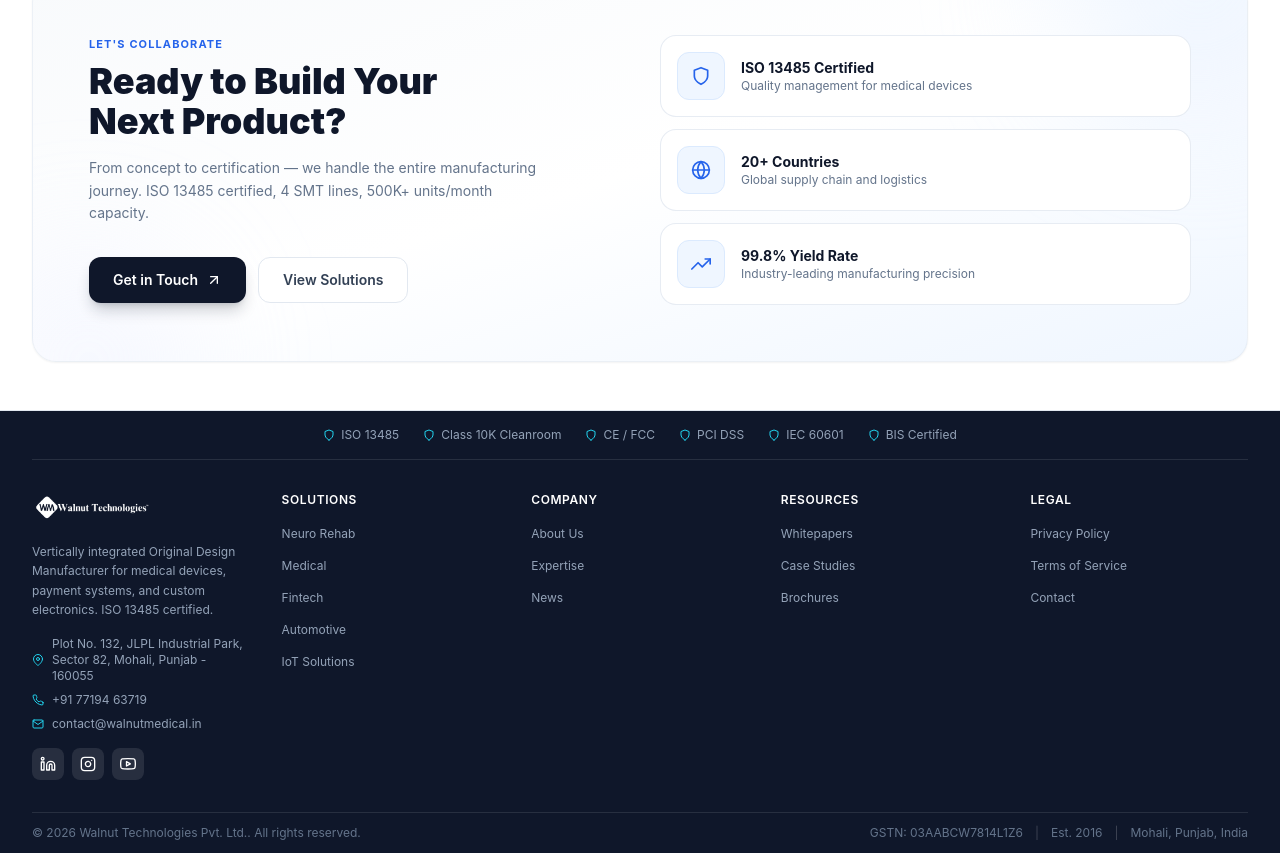
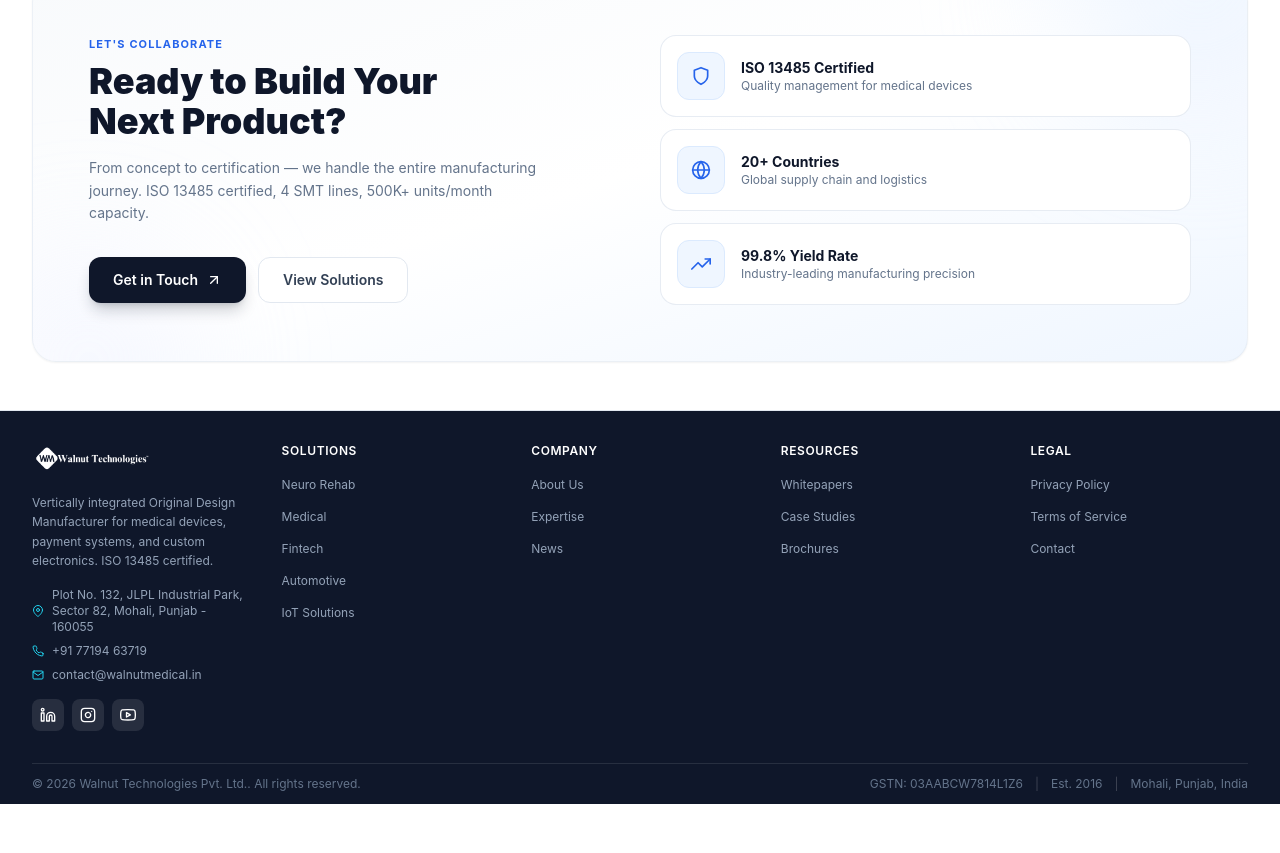
Before and after one commit to nitin-patyal-57/Walnut-technologies, a React (Vite) app: page / in a window 1280 px wide. Shown: the part 3286-4139 px from the top of the page. After the commit the page ends 4090 px from the top, so only its background shows below. Built offline with nearby package versions, Linux system fonts and the light colour scheme.

Commit message:
refactor: remove certifications banner from footer

```diff
--- a/src/components/Footer.jsx
+++ b/src/components/Footer.jsx
@@ -1,16 +1,7 @@
 import { Link } from 'react-router-dom';
-import { FiLinkedin, FiInstagram, FiYoutube, FiArrowUp, FiMapPin, FiPhone, FiMail, FiShield } from 'react-icons/fi';
+import { FiLinkedin, FiInstagram, FiYoutube, FiArrowUp, FiMapPin, FiPhone, FiMail } from 'react-icons/fi';
 import { brand } from '../data/content';
 import { useLanguage } from '../context/LanguageContext';
-
-const certifications = [
-  'ISO 13485',
-  'Class 10K Cleanroom',
-  'CE / FCC',
-  'PCI DSS',
-  'IEC 60601',
-  'BIS Certified',
-];
 
 export default function Footer() {
   const { t } = useLanguage();
@@ -47,18 +38,6 @@ export default function Footer() {
   return (
     <footer className="relative border-t border-slate-200 bg-slate-900 text-white">
       <div className="max-w-7xl mx-auto px-4 sm:px-6 lg:px-8">
-        {/* Certifications Banner */}
-        <div className="py-4 border-b border-white/10">
-          <div className="flex flex-wrap items-center justify-center gap-x-6 gap-y-2">
-            {certifications.map((cert) => (
-              <div key={cert} className="flex items-center gap-1.5 text-xs text-slate-400">
-                <FiShield className="w-3 h-3 text-cyan-400" />
-                <span>{cert}</span>
-              </div>
-            ))}
-          </div>
-        </div>
-
         {/* Main Footer */}
         <div className="py-8 grid grid-cols-2 md:grid-cols-4 lg:grid-cols-5 gap-8">
           {/* Brand & Contact */}
```
